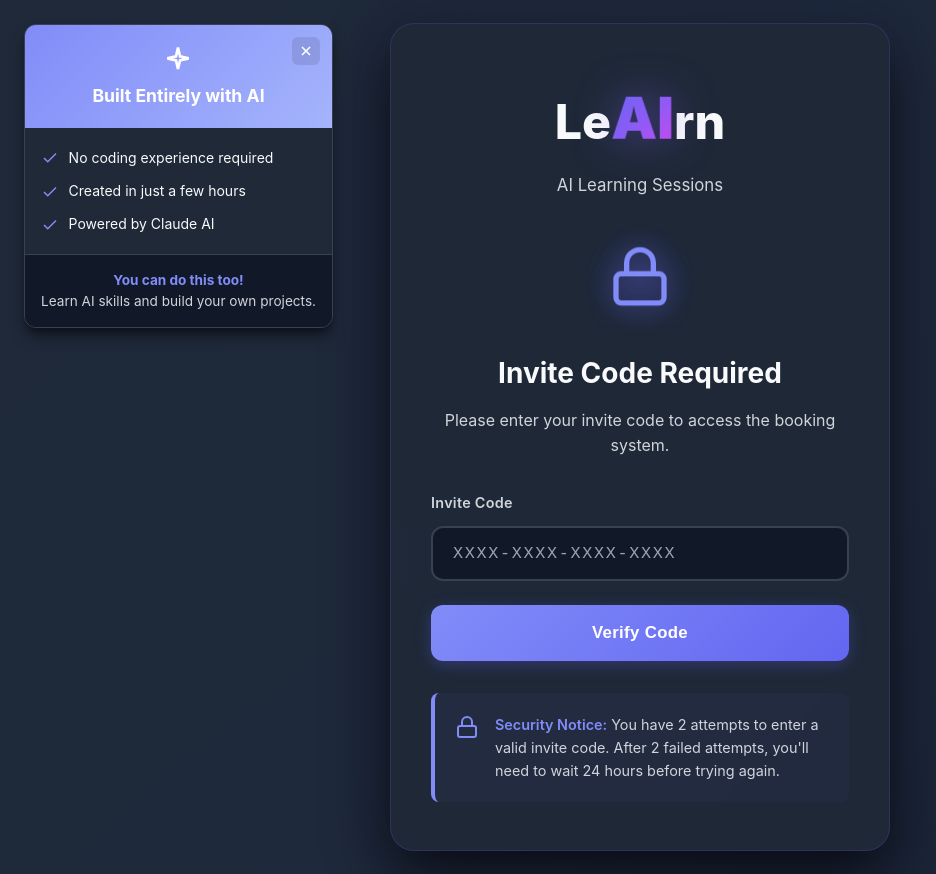
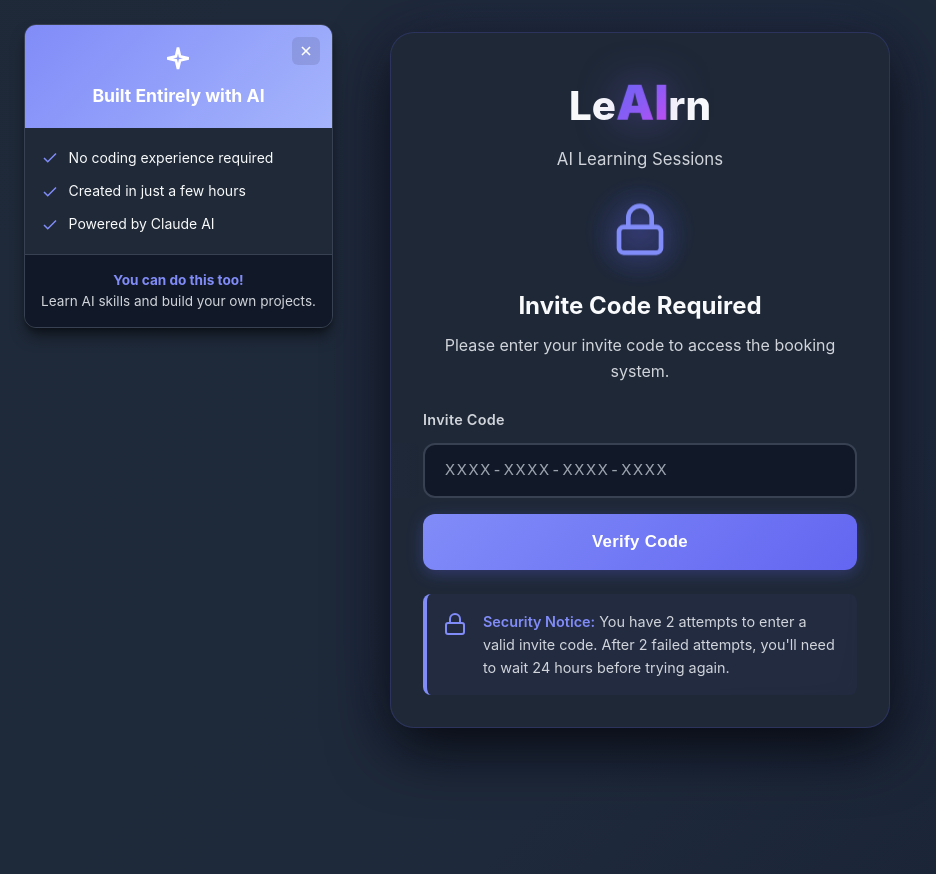
Before and after one commit to Chris-Buzz/LeAIrn, a Flask app: page / in a window 1280 px wide. Shown: the whole page, without its empty margins (0-936 px from the left). Run offline with Flask 3, Linux system fonts and the light colour scheme; some libraries are stand-ins or nearby versions.

Commit message:
Update CSS styling improvements

```diff
--- a/static/style.css
+++ b/static/style.css
@@ -3271,9 +3271,9 @@ body:hover .cursor-tracker {
     position: fixed;
     inset: 0;
     display: flex;
-    align-items: center;
+    align-items: flex-start;
     justify-content: center;
-    padding: 2rem;
+    padding: 1rem;
     overflow-y: auto;
     opacity: 0;
     transition: opacity 0.3s ease;
@@ -3313,12 +3313,13 @@ body:hover .cursor-tracker {
     width: 100%;
     background: var(--surface);
     border-radius: 1.5rem;
-    padding: 3rem 2.5rem;
+    padding: 2rem 2rem;
     box-shadow: var(--shadow-lg);
     border: 1px solid var(--border);
     position: relative;
     overflow: hidden;
     animation: slideUpFadeIn 0.6s ease;
+    margin: 1rem auto;
 }
 
 [data-theme="dark"] .invite-gate-container {
@@ -3343,7 +3344,7 @@ body:hover .cursor-tracker {
 /* Header section */
 .invite-gate-header {
     text-align: center;
-    margin-bottom: 2.5rem;
+    margin-bottom: 1.5rem;
 }
 
 .invite-logo-pulse {
@@ -3356,9 +3357,9 @@ body:hover .cursor-tracker {
 }
 
 .invite-logo {
-    font-size: 3rem;
+    font-size: 2.5rem;
     font-weight: 800;
-    margin: 0 0 0.5rem 0;
+    margin: 0 0 0.25rem 0;
     color: var(--text-primary);
 }
 
@@ -3389,9 +3390,9 @@ body:hover .cursor-tracker {
 /* Lock icon with glow effect */
 .invite-lock-container {
     text-align: center;
-    margin-bottom: 2rem;
+    margin-bottom: 1.25rem;
     position: relative;
-    height: 80px;
+    height: 70px;
     display: flex;
     align-items: center;
     justify-content: center;
@@ -3418,8 +3419,8 @@ body:hover .cursor-tracker {
 }
 
 .lock-icon {
-    width: 64px;
-    height: 64px;
+    width: 56px;
+    height: 56px;
     stroke: var(--primary);
     stroke-width: 2;
     position: relative;
@@ -3436,14 +3437,14 @@ body:hover .cursor-tracker {
 /* Title section */
 .invite-title-section {
     text-align: center;
-    margin-bottom: 2rem;
+    margin-bottom: 1.5rem;
 }
 
 .invite-title {
-    font-size: 1.75rem;
+    font-size: 1.5rem;
     font-weight: 700;
     color: var(--text-primary);
-    margin: 0 0 0.75rem 0;
+    margin: 0 0 0.5rem 0;
 }
 
 .invite-description {
@@ -3455,7 +3456,7 @@ body:hover .cursor-tracker {
 
 /* Input group */
 .invite-input-group {
-    margin-bottom: 1.5rem;
+    margin-bottom: 1rem;
 }
 
 .invite-label {
@@ -3609,8 +3610,8 @@ body:hover .cursor-tracker {
 
 /* Security notice */
 .invite-security-notice {
-    margin-top: 2rem;
-    padding: 1.25rem;
+    margin-top: 1.5rem;
+    padding: 1rem;
     background: var(--bg);
     border-left: 4px solid var(--primary);
     border-radius: 0.5rem;
```
Also changed, not shown: other parts of static/style.css (+59 -7 lines).
